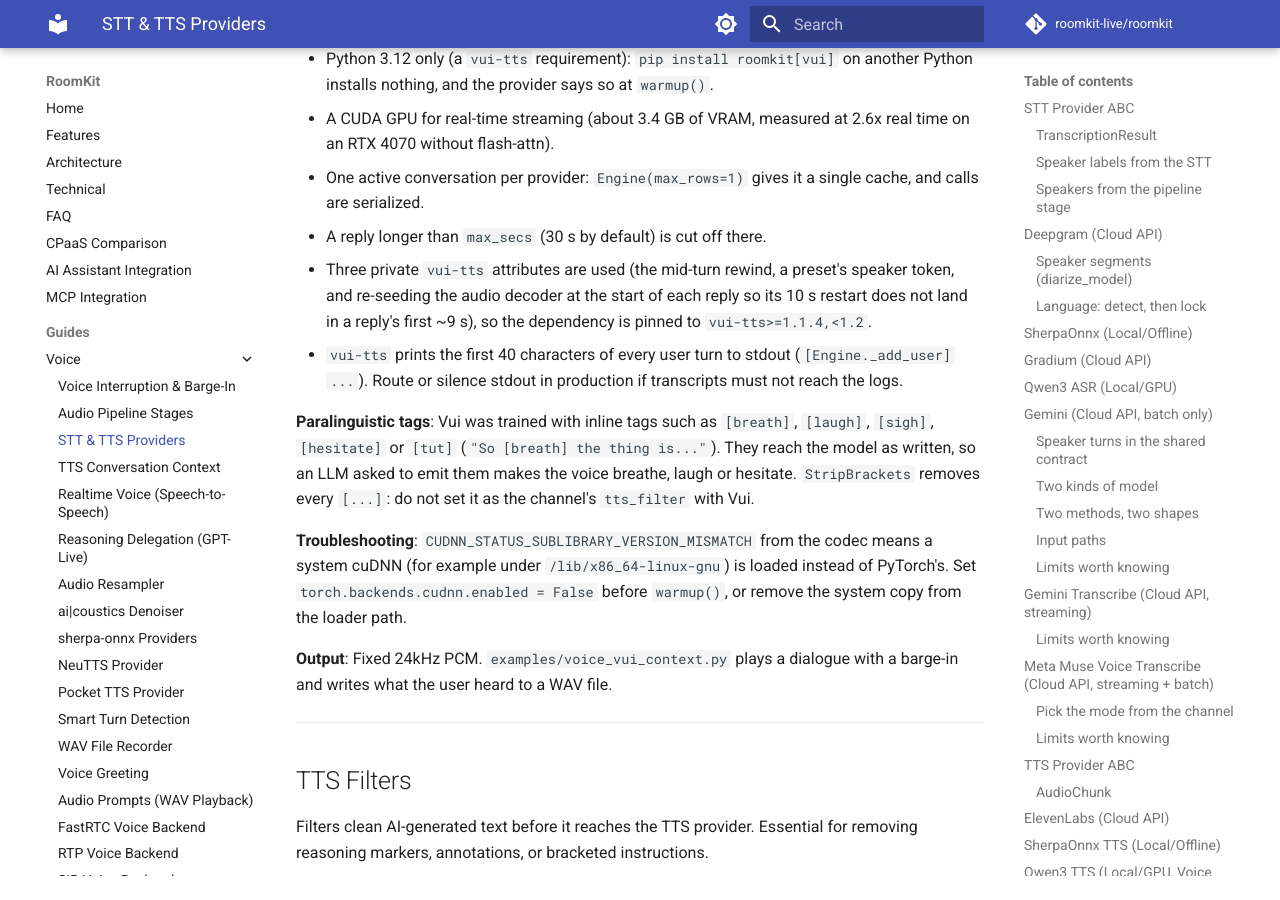
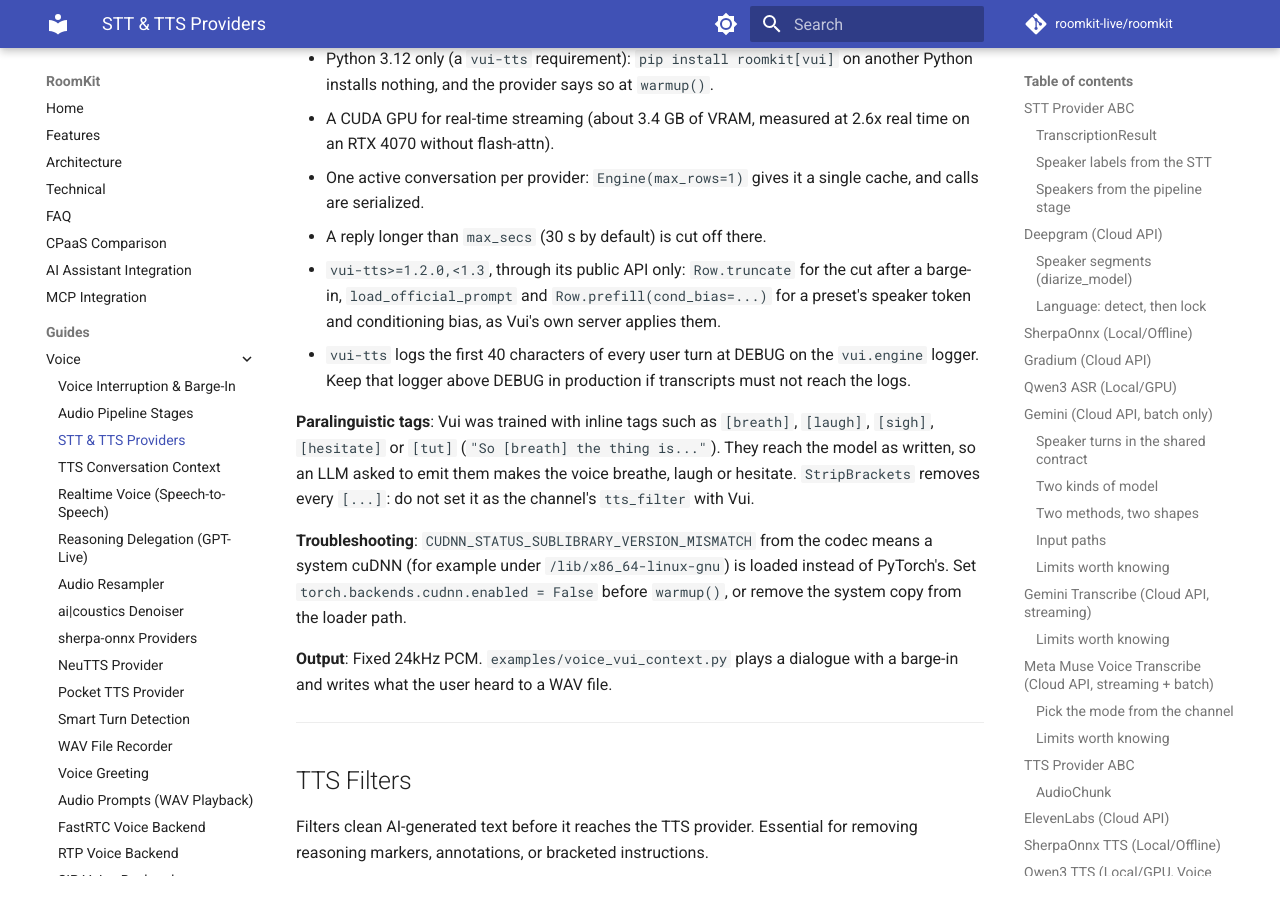
Before and after one commit to roomkit-live/roomkit-docs, an MkDocs documentation site: the page built from docs/guides/stt-tts-providers.md, in a window 1280 px wide and 900 px high, scrolled down 34516 px. Built offline with MkDocs 1.6.1 and Material for MkDocs 9.7.7, drawn with Linux system fonts in a browser that asks for light colours; comment, search, counter and statistics services are not loaded.

Commit message:
docs(vui): the provider runs on vui-tts 1.2's public API, and vui-tts logs user turns at DEBUG instead of printing them (RMK-197)

```diff
--- a/docs/guides/stt-tts-providers.md
+++ b/docs/guides/stt-tts-providers.md
@@ -1462,12 +1462,12 @@ What the provider does with the context:
 - One active conversation per provider: `Engine(max_rows=1)` gives it a single
   cache, and calls are serialized.
 - A reply longer than `max_secs` (30 s by default) is cut off there.
-- Three private `vui-tts` attributes are used (the mid-turn rewind, a preset's
-  speaker token, and re-seeding the audio decoder at the start of each reply
-  so its 10 s restart does not land in a reply's first ~9 s), so the
-  dependency is pinned to `vui-tts>=1.1.4,<1.2`.
-- `vui-tts` prints the first 40 characters of every user turn to stdout
-  (`[Engine._add_user] ...`). Route or silence stdout in production if
+- `vui-tts>=1.2.0,<1.3`, through its public API only: `Row.truncate` for the
+  cut after a barge-in, `load_official_prompt` and `Row.prefill(cond_bias=...)`
+  for a preset's speaker token and conditioning bias, as Vui's own server
+  applies them.
+- `vui-tts` logs the first 40 characters of every user turn at DEBUG on the
+  `vui.engine` logger. Keep that logger above DEBUG in production if
   transcripts must not reach the logs.
 
 **Paralinguistic tags**: Vui was trained with inline tags such as `[breath]`,
```
